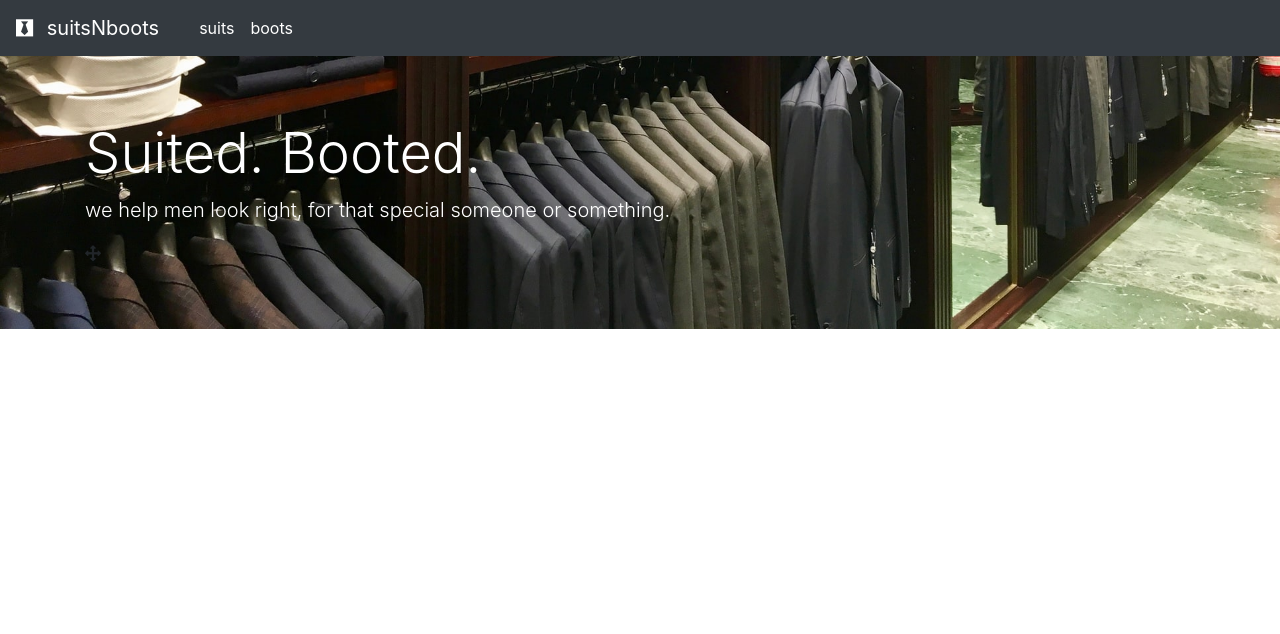
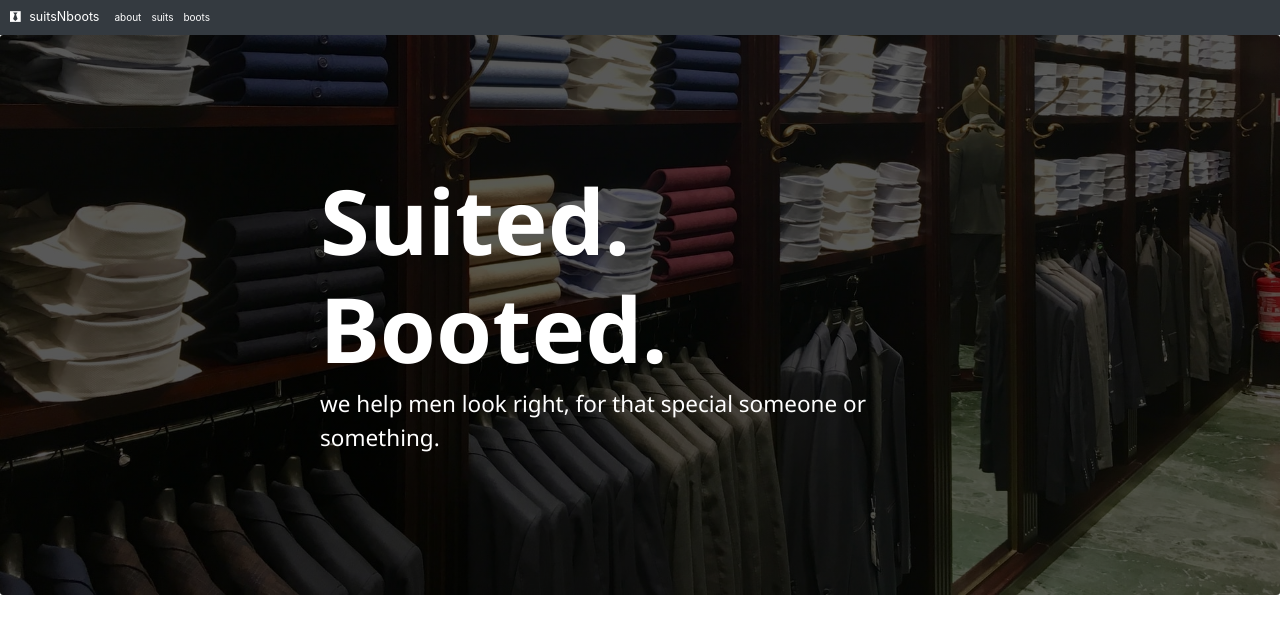
Before and after one commit to Sanjeev-Chadeesingh/suitedBooted, a website: page index.html in a window 1280 px wide. Drawn offline with nearby package versions, Linux system fonts and the light colour scheme; a web font is replaced by a local one.

Commit message:
header completed

```diff
--- a/index.html
+++ b/index.html
@@ -5,6 +5,7 @@
     <meta name="viewport" content="width=device-width, initial-scale=1.0">
     <link rel="stylesheet" href="https://stackpath.bootstrapcdn.com/bootstrap/4.5.0/css/bootstrap.min.css" integrity="sha384-9aIt2nRpC12Uk9gS9baDl411NQApFmC26EwAOH8WgZl5MYYxFfc+NcPb1dKGj7Sk" crossorigin="anonymous">
     <link rel="stylesheet" type="text/css" href="https://stackpath.bootstrapcdn.com/font-awesome/4.7.0/css/font-awesome.min.css">
+    <link href="https://fonts.googleapis.com/css2?family=Noto+Sans:wght@400;700&family=Patua+One&display=swap" rel="stylesheet">
     <link rel="stylesheet" type="text/css" href="css/style.css">
     <title>Document</title>
 </head>
@@ -19,7 +20,7 @@
         <div class="collapse navbar-collapse" id="navbarSupportedContent">
           <ul class="navbar-nav mr-auto">
             <li class="nav-item active">
-                <a class="nav-link" href="#"></a>
+                <a class="nav-link" href="#">about</a>
             </li>
             <li class="nav-item active">
                 <a class="nav-link" href="#">suits</a>
@@ -31,11 +32,10 @@
         </div>
       </nav>
 
-      <div class="jumbotron jumbotron-fluid">
-        <div class="container">
-          <h1 class="jumbotron__header display-4">Suited. Booted.</h1>
-          <p class="jumbotron__lead lead">we help men look right, for that special someone or something.</p>
-          <i class="fa fa-arrows" aria-hidden="true"></i>
+      <div class="jumbotron">
+        <div class="jumbotron__copyBox">
+          <h1 class="jumbotron__copyBox--header">Suited. Booted.</h1>
+          <p class="jumbotron__copyBox--lead lead">we help men look right, for that special someone or something.</p>
         </div>
       </div>
 
--- a/sass/abstract/_variables.scss
+++ b/sass/abstract/_variables.scss
@@ -0,0 +1,12 @@
+/*
+font-family: 'Noto Sans', sans-serif;
+font-family: 'Patua One', cursive;
+*/
+
+//FONTS
+$font-primary: 'Noto Sans', sans-serif;
+$font-secondary: 'Patua One', cursive;
+
+//COLORS
+$color-black: #000;
+$color-white: #eee;
--- a/sass/base/_base.scss
+++ b/sass/base/_base.scss
@@ -0,0 +1,14 @@
+* {
+    margin: 0;
+    padding: 0;
+}
+
+*::before,
+*::after {
+    box-sizing: inherit;
+}
+
+html {
+    box-sizing: border-box;
+    font-size: 62.5%;
+}
--- a/sass/layouts/_header.scss
+++ b/sass/layouts/_header.scss
@@ -1,12 +1,26 @@
 .jumbotron {
-    background-image: url(../../img/header-image.jpg);
+    background-image: linear-gradient(rgba($color-black, .65), rgba($color-black, .65)), url(../../img/header-image.jpg);
     background-size: cover;
     background-repeat: no-repeat;
     background-position: bottom;
-    &__header {
+    height: 70vh;
+    position: relative;
+
+    &__copyBox {
+        position: absolute;
+        top: 50%;
+        left: 50%;
+        transform: translate(-50%, -50%);
         color: white;
-    }
-    &__lead {
-        color: white;
+        font-family: $font-primary;
+
+        &--header {
+            font-size: 9rem;
+            font-weight: 700;
+        }
+
+        &--lead {
+            font-size: 2.25rem;
+        }
     }
 }
```
Also changed, not shown: css/style.css.
